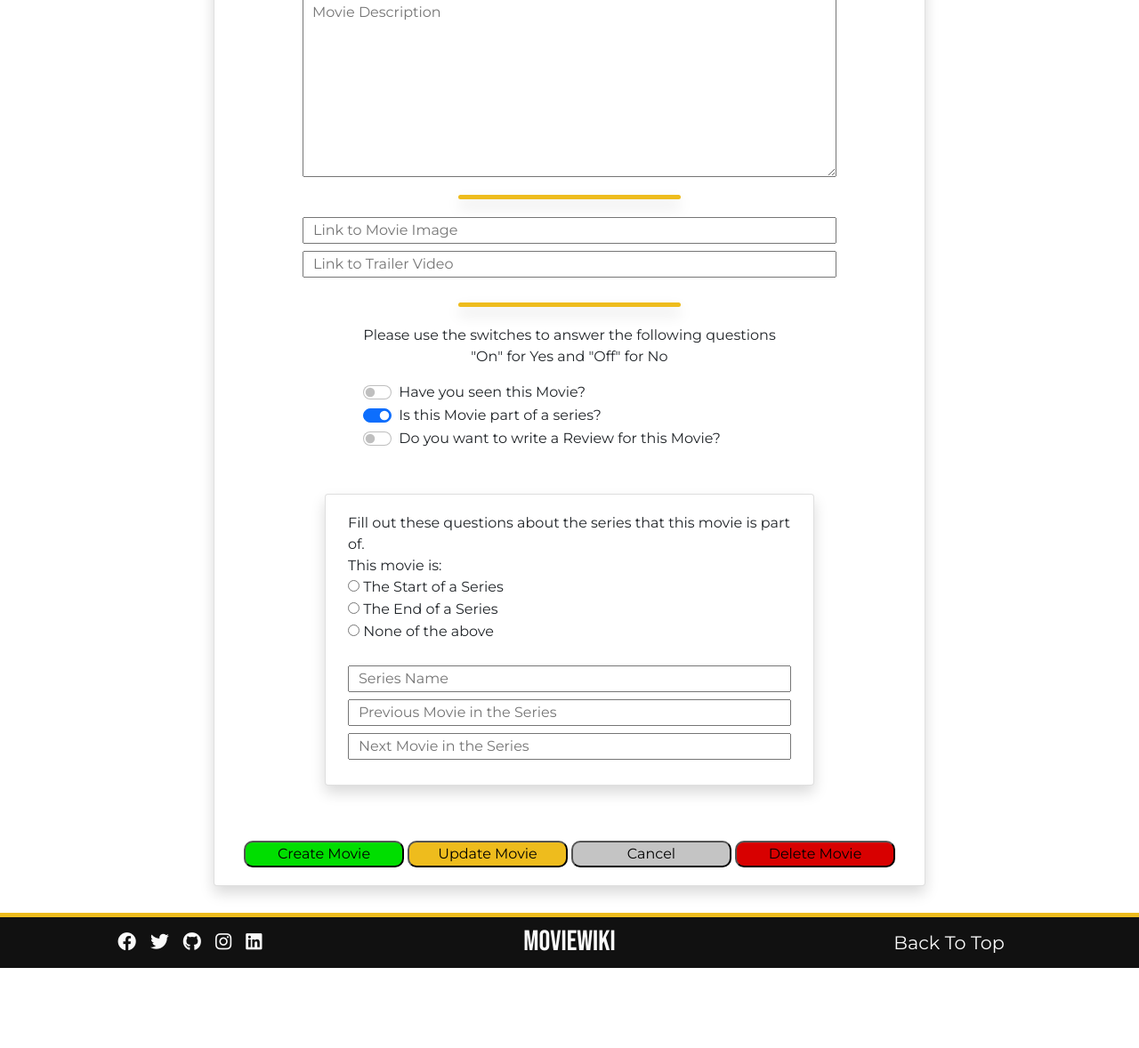
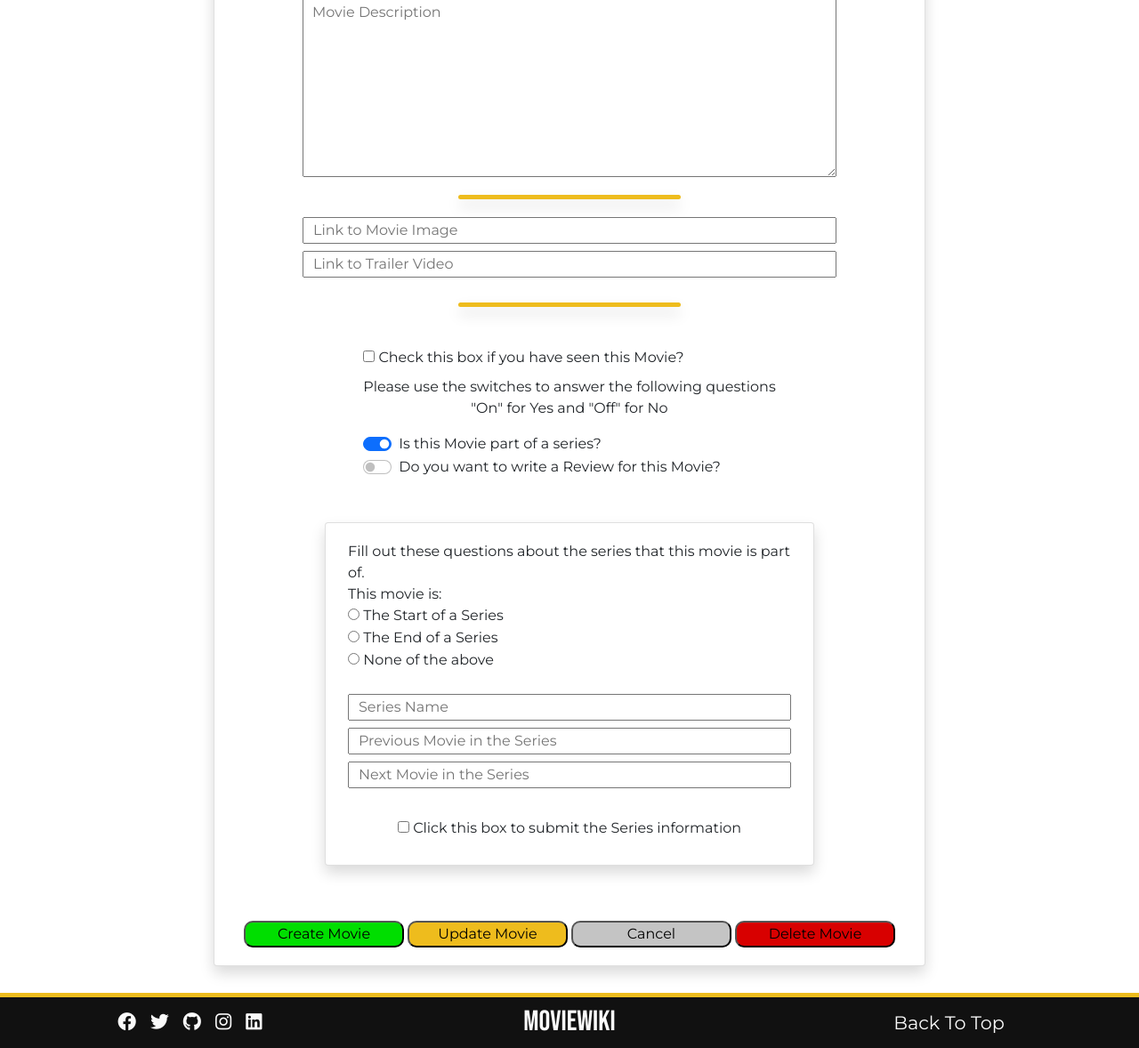
Before and after one commit to nlenno1/moviewiki-ms3, a Flask app: page /create-movie in a window 1280 px wide, after a click on "on". Shown: the part 764-1942 px from the top of the page at 89% size. Before the commit the page ends 1852 px from the top, so only its background shows below. Run offline with Flask 2, Linux system fonts and the light colour scheme; data that the repository does not hold is empty; some libraries are stand-ins or nearby versions.

Commit message:
fix: correct submission, validation and list generation errors on create movie

```diff
--- a/app.py
+++ b/app.py
@@ -167,36 +167,42 @@ def create_movie():
             image_link = request.form.get("image-link")
         else:
             image_link = "../static/img/movie-placeholder.png"
-        # if movie watch switch is active then add to user profile
+
         new_movie = {
             "movie_title": request.form.get("movie-title").lower(),
             "release_date": request.form.get("release-date"),
             "age_rating": request.form.get("age-rating"),
             "genre": request.form.getlist("movie-genre"),
             "director": request.form.get("director").lower(),
-            "cast_members": request.form.getList("cast-members").split(","),
+            "cast_members": request.form.get("cast-members").lower().split(","),
             "movie_synopsis": request.form.get("movie-synopsis"),
             "movie_description": request.form.get("movie-description"),
             "image_link": image_link,
             "trailer_link": request.form.get("trailer-link"),
-            "numb_of_reviews": 0,
             "reviews": [],
-            "average_rating": 0,
-            "created_by": session['user'].capitalize(),
+            "created_by": session['user'],
             "is_part_of_series": False
         }
 
-        if request.form.get("series-switch"):
+        if request.form.get("submit-series-info"):
             new_movie["is_part_of_series"] = True
             new_movie["series_position"] = request.form.get(
                                                 "series-checkboxes")
             new_movie["series_name"] = request.form.get("series-name").lower()
-            new_movie["previous_movie_title"] = request.form.get(
+
+            if new_movie["series_position"] == "start":
+                new_movie["next_movie_title"] = request.form.get(
+                                            "next-movie-name").lower()
+            elif new_movie["series_position"] == "end":
+                new_movie["previous_movie_title"] = request.form.get(
                                                 "previous-movie-name").lower()
-            new_movie["next_movie_title"] = request.form.get(
+            else:
+                new_movie["previous_movie_title"] = request.form.get(
+                                                "previous-movie-name").lower()
+                new_movie["next_movie_title"] = request.form.get(
                                             "next-movie-name").lower()
 
-        if request.form.get("write-review-switch"):
+        if request.form.get("submit-movie-review"):
             review = create_single_review()
             new_movie["reviews"].append(review)
             mongo.db.users.update_one({"username": session["user"]},
@@ -204,7 +210,7 @@ def create_movie():
 
         new_id = mongo.db.movies.insert_one(new_movie).inserted_id
 
-        if request.form.get("seen-movie-switch"):
+        if request.form.get("seen-movie-checkbox"):
             mongo.db.users.update_one({"username": session["user"]},
                                       {"$push": {"movies_watched": new_id}})
 
@@ -232,7 +238,8 @@ def create_review():
     if request.method == "POST":
         requested_movie_name = request.form.get("selected-movie-title").lower()
         movie_document = mongo.db.movies.find_one({
-                                "movie_title": requested_movie_name}, {"_id":1})
+                                "movie_title": requested_movie_name},
+                                 {"_id": 1})
         if movie_document:
             new_review = create_single_review()
             mongo.db.movies.update_one({"_id": ObjectId(
--- a/templates/create-movie.html
+++ b/templates/create-movie.html
@@ -7,9 +7,9 @@
         <div class="card form-card card-large input-large shadow">
             <h4 class="text-center mt-2 mb-4">Create a new movie profile for any film that you know of by filling in this form!</h4>
             <form class="generic-form" method="POST" action="{{ url_for('create_movie') }}" >
-                <input type="text" name="movie-title" id="movie-title" placeholder="Movie Title" class="validate" pattern="^[a-zA-Z0-9 ]+$" required>
-                <input placeholder="Release Date" class="textbox-n" type="text" onfocus="(this.type='date')" name="release-date" id="release-date" class="validate">
-                <select id="age-rating" id="age-rating">
+                <input type="text" name="movie-title" id="movie-title" placeholder="Movie Title" class="validate" pattern="^[a-zA-Z0-9 \p{P}]+$" required>
+                <input placeholder="Release Date" type="text" onfocus="(this.type='date')" name="release-date" id="release-date" class="validate">
+                <select id="age-rating" name="age-rating">
                     <option class="hidden" value="null" selected hidden>Age Rating</option>
                     <option value="uc">Pre-School (Uc)</option>
                     <option value="u">Universal (U)</option>
@@ -34,21 +34,21 @@
                     {% endfor %}
                 </div>
                 <hr class="shadow">
-                <input type="text" name="director" id="director" placeholder="Director" class="validate" pattern="^[a-zA-Z ]+$">
-                <input type="text" name="cast-members" id="cast-members" placeholder="Main Cast Members" class="validate" pattern="^[a-zA-Z ,]+$">
+                <input type="text" name="director" id="director" placeholder="Director" class="validate" pattern="^[a-zA-Z \p{P}]+$">
+                <input type="text" name="cast-members" id="cast-members" placeholder="Main Cast Members" >
                 <hr class="shadow">
-                <input type="text" name="movie-synopsis" id="movie-synopsis" placeholder="Movie Synopsis" class="validate" pattern="^[a-zA-Z ,.]+$">
-                <textarea name="movie-description" id="movie-description" rows ="8" cols="140" placeholder="Movie Description"></textarea>
+                <input type="text" name="movie-synopsis" id="movie-synopsis" placeholder="Movie Synopsis" class="validate" pattern="^[a-zA-Z0-9 \p{P}]+$">
+                <textarea name="movie-description" id="movie-description" rows ="8" cols="140" placeholder="Movie Description" class="validate" pattern="^[a-zA-Z0-9 \p{P}]+$"></textarea>
                 <hr class="shadow">
                 <input type="text" name="image-link" id="image-link" placeholder="Link to Movie Image">
                 <input type="text" name="trailer-link" id="trailer-link" placeholder="Link to Trailer Video">
                 <hr class="shadow">
                 <div class="switch-display mb-3">
+                    <div class="checkbox-container mb-2">
+                        <input class="series-checkboxes" type="checkbox" id="seen-movie-checkbox" name="seen-movie-checkbox" value="seen-movie">
+                        <label class="form-check-label" for="seen-movie-checkbox">Check this box if you have seen this Movie?</label><br>
+                    </div>
                     <p class="text-center">Please use the switches to answer the following questions<br>"On" for Yes and "Off" for No</p>
-                    <div class="form-check form-switch">
-                        <label class="form-check-label" for="seen-movie-switch">Have you seen this Movie?</label>
-                        <input class="form-check-input" type="checkbox" name="seen-movie-switch" id="seen-movie-switch">
-                    </div>
                     <div class="form-check form-switch">
                         <label class="form-check-label" for="series-switch">Is this Movie part of a series?</label>
                         <input class="form-check-input" type="checkbox" name="series-switch" id="series-switch" data-bs-toggle="collapse" data-bs-target="#series-questions">
@@ -68,13 +68,17 @@
                         <input class="series-checkboxes" type="radio" id="middle-series" name="series-checkboxes" value="middle">
                         <label for="vehicle3"> None of the above</label><br>
                     </div>
-                    <input type="text" name="series-name" id="series-name" placeholder="Series Name" class="validate" pattern="^[a-zA-Z0-9 ]+$">
-                    <input type="text" name="previous-movie-name" id="previous-movie-name" placeholder="Previous Movie in the Series" class="validate" pattern="^[a-zA-Z0-9 ]+$">
-                    <input type="text" name="next-movie-name" id="next-movie-name" placeholder="Next Movie in the Series" class="validate" pattern="^[a-zA-Z0-9 ]+$">
+                    <input type="text" name="series-name" id="series-name" placeholder="Series Name" class="validate" pattern="^[a-zA-Z0-9 \p{P}]+$">
+                    <input type="text" name="previous-movie-name" id="previous-movie-name" placeholder="Previous Movie in the Series" class="validate" pattern="^[a-zA-Z0-9 \p{P}]+$">
+                    <input type="text" name="next-movie-name" id="next-movie-name" placeholder="Next Movie in the Series" class="validate" pattern="^[a-zA-Z0-9 \p{P}]+$">
+                    <div class="checkbox-container mb-2 text-center">
+                        <input class="series-checkboxes" type="checkbox" id="submit-series-info" name="submit-series-info" value="submit">
+                        <label class="form-check-label" for="submit-series-info"> Click this box to submit the Series information</label><br>
+                    </div>
                 </div>
                 <div id="add-review" class="card form-card card-small shadow hidden collapse">
                     <p>Write your review of this movie</p>
-                    <input type="text" name="review-title" id="review-title" class="validate mb-4" placeholder="Review Title" pattern="^[a-zA-Z0-9 ]+$">
+                    <input type="text" name="review-title" id="review-title" class="mb-4" placeholder="Review Title" pattern="^[a-zA-Z0-9 \p{P}]+$">
                     <textarea name="movie-review" id="movie-review" rows ="8" cols="100" placeholder="Movie Review"></textarea>
                     <div class="star-rating-container">
                         <span>Click the stars to choose your</span>
@@ -86,9 +90,13 @@
                         <i id="4" class="fas fa-star"></i>
                         <i id="5" class="fas fa-star"></i>
                     </div>
+                    <div class="checkbox-container mb-2 text-center">
+                        <input class="series-checkboxes" type="checkbox" id="submit-movie-review" name="submit-movie-review" value="submit">
+                        <label class="form-check-label" for="submit-movie-review"> Click this box to submit your Movie Review</label><br>
+                    </div>
                 </div>
                 <div class="buttons-container mt-4">
-                    <button type="submit" onclick="processing();" class="generic-button button-color-green mt-2">Create Movie</button>
+                    <button type="submit" onclick="processing()" class="generic-button button-color-green mt-2">Create Movie</button>
                     <button class="generic-button button-color-gold mt-2"><a href="">Update Movie</a></button>
                     <button class="generic-button mt-2"><a href="{{ url_for('home') }}">Cancel</a></button>
                     <button class="generic-button button-color-red mt-2"><a href="">Delete Movie</a></button>
```
